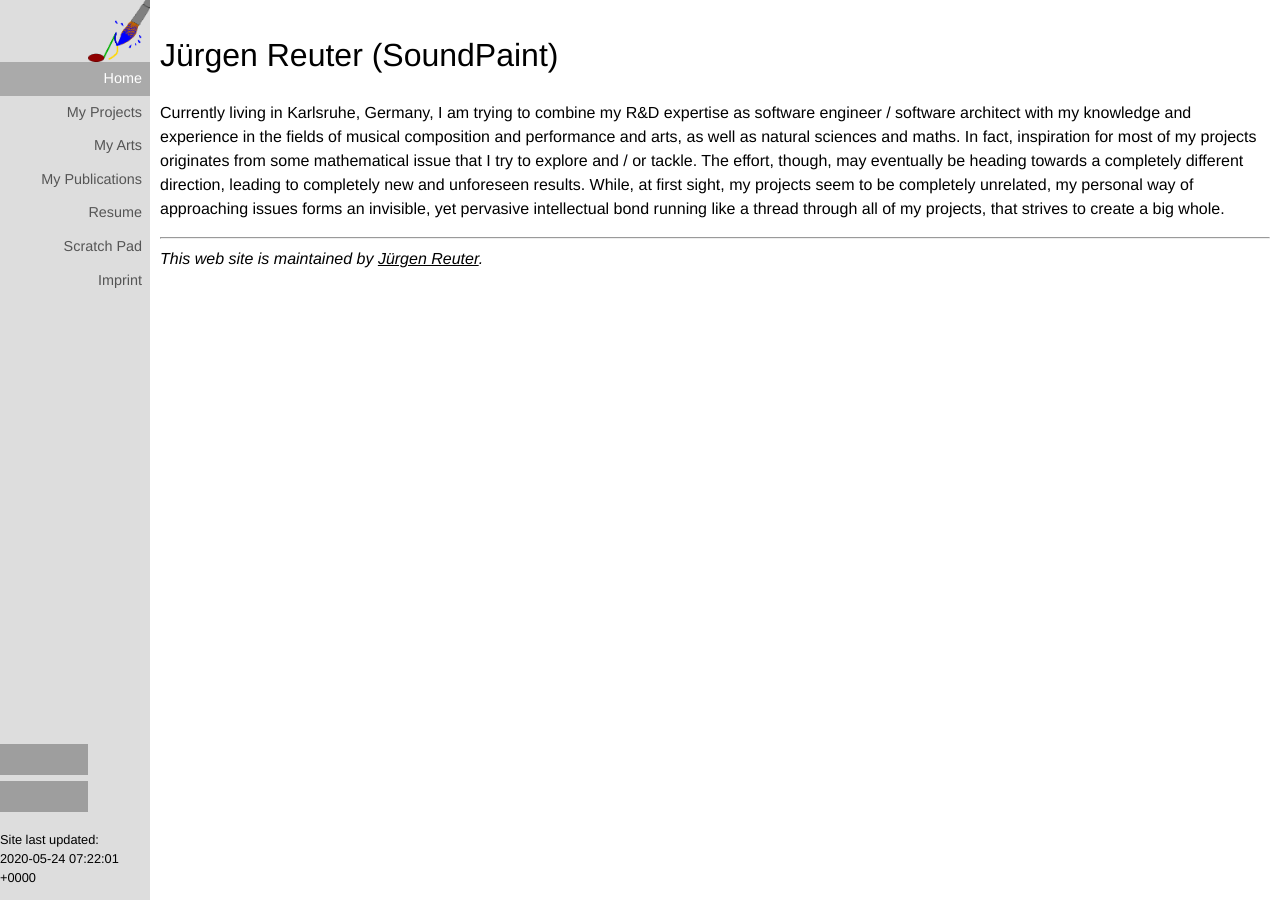
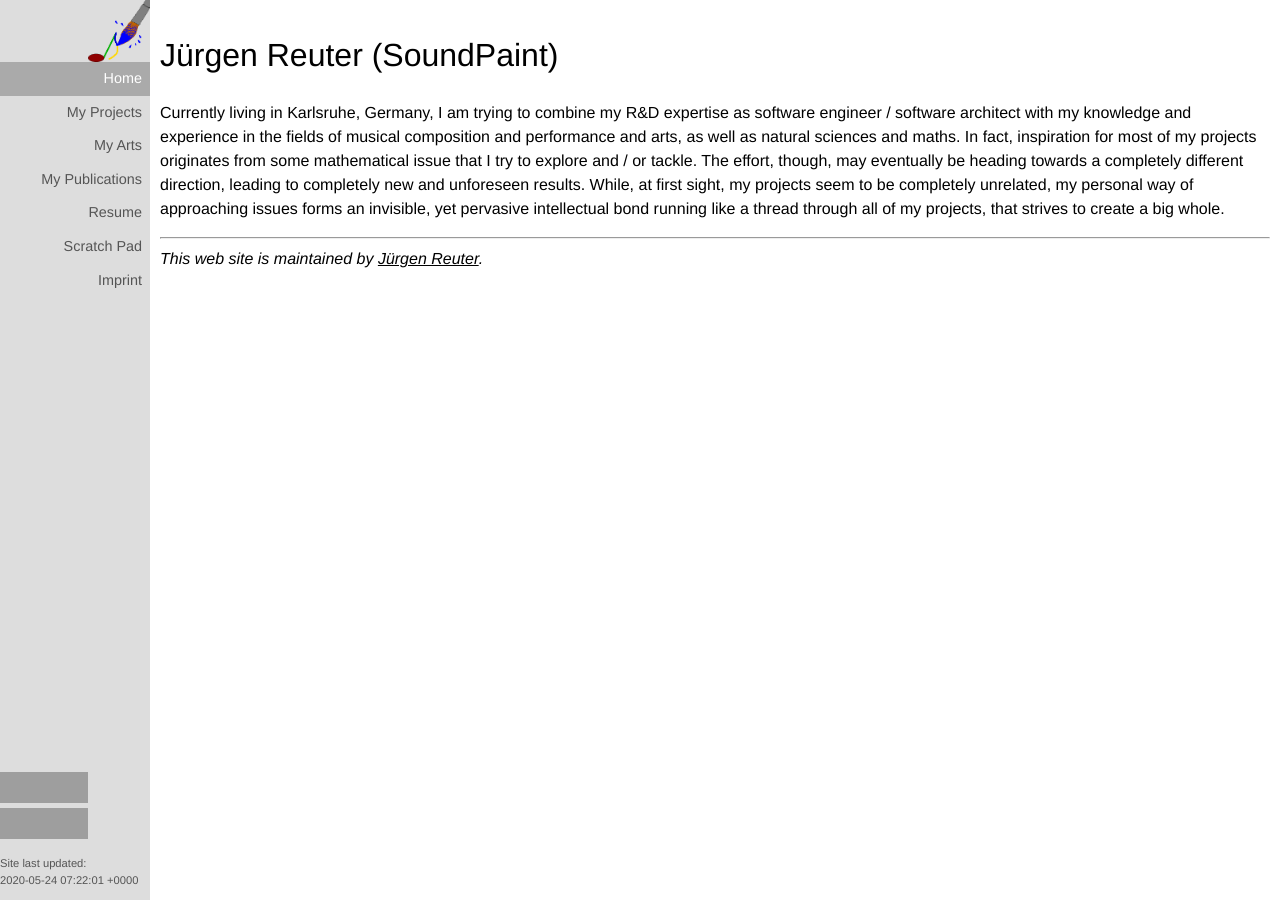
Before and after one commit to soundpaint/soundpaint.github.io, a Jekyll site: the page built from index.md, in a window 1280 px wide. Built offline with Jekyll 4.4.1, drawn with Linux system fonts in a browser that asks for light colours; our own code applies the rules of GitHub Pages for plain Markdown files; grey boxes are pictures that could not be loaded.

Commit message:
Site Status: Color and Size
* Fine-tune color and size of
  site status display.

```diff
--- a/_sass/layout.scss
+++ b/_sass/layout.scss
@@ -64,5 +64,6 @@ a {
   position: fixed;
   bottom: 0;
   width: 150px;
-  font-size: 0.8em;
+  font-size: 0.7em;
+  color: #555;
 }
```
